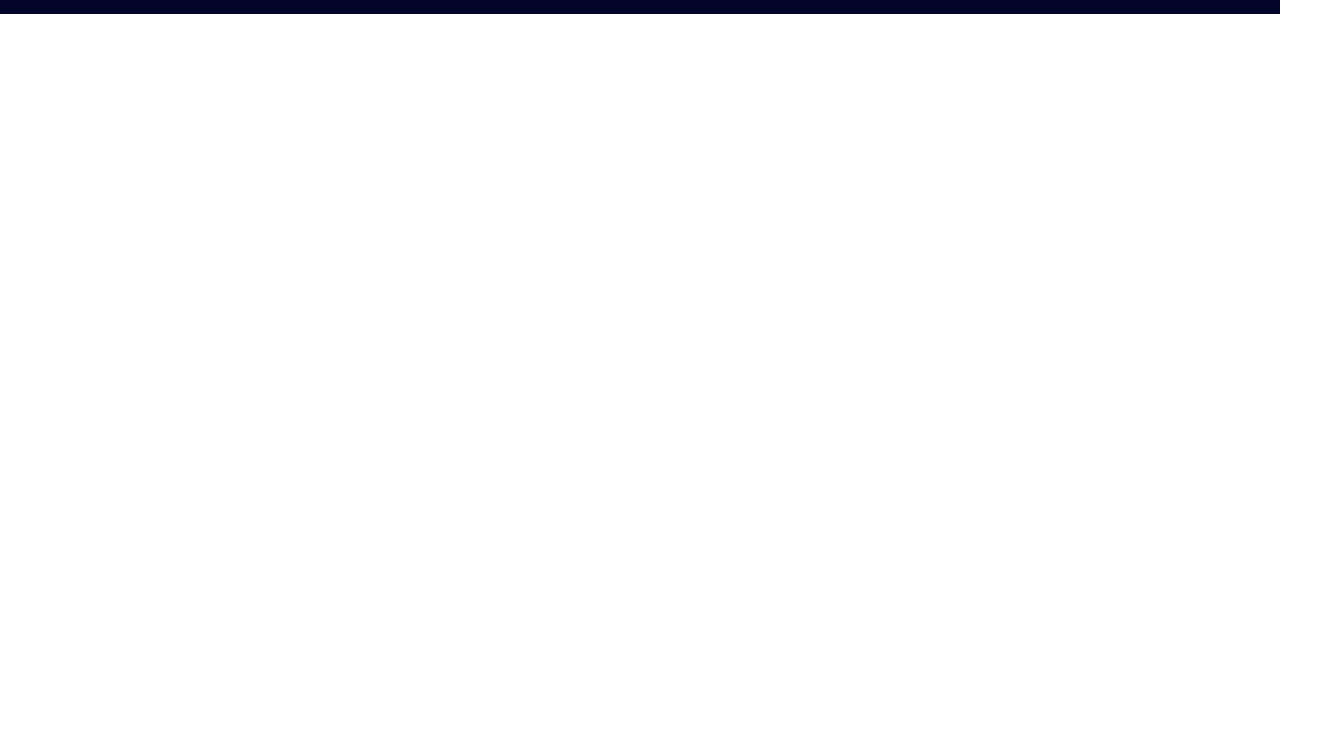
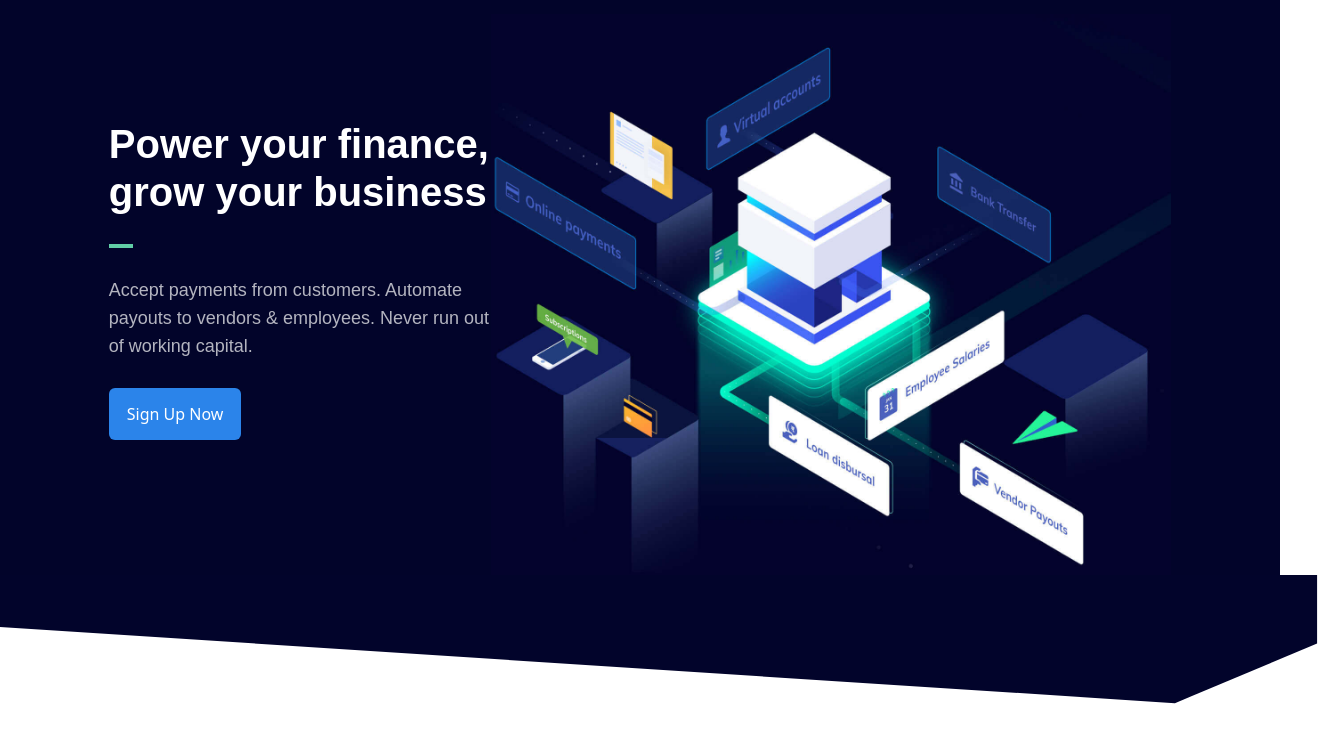
Before and after one commit to OmJadhav1/Razorpay-Clone, a website built with Vite: page index.html in a window 1280 px wide. Shown: the part 66-800 px from the top of the page, 1318 px wide, since content can reach past the window. Built offline with nearby package versions, Linux system fonts and the light colour scheme.

Commit message:
hero section

```diff
--- a/index.html
+++ b/index.html
@@ -83,6 +83,19 @@
         </div>
       </div>
     </nav>
-
+    <section class=" bg-deepBlue text-white relative">
+      <div class="  flex max-w-[1080px] w-[83%] items-center justify-center mx-auto">
+        <div class="spaac-x-8">
+          <h1 class="font-mullish font-bold text-[40px] leading-[1.2] mb-7">Power your finance, grow your business</h1>
+          <div class="w-6 h-1 bg-greenLight mb-7"></div>
+          <p class="font-mullish text-[18px] leading-7 opacity-70 mb-7">Accept payments from customers. Automate payouts to vendors & employees. Never run out of working capital.</p>
+          <button class="bg-lightBlue py-[14px] px-[18px] rounded-md mb-7 hover:bg-lightBlue500 transition-all duration-200">Sign Up Now</button>
+        </div>
+        <img src="./images/hero-illustration.jpg" alt="" class="max-w-[680px] w-full">
+      </div>
+      <div class="w-[103%] absolute left-0 right-0">
+        <img src="./images/hero-shape.svg" alt="" class="w-full object-fill">
+      </div>
+    </section>
   </body>
 </html>
```
